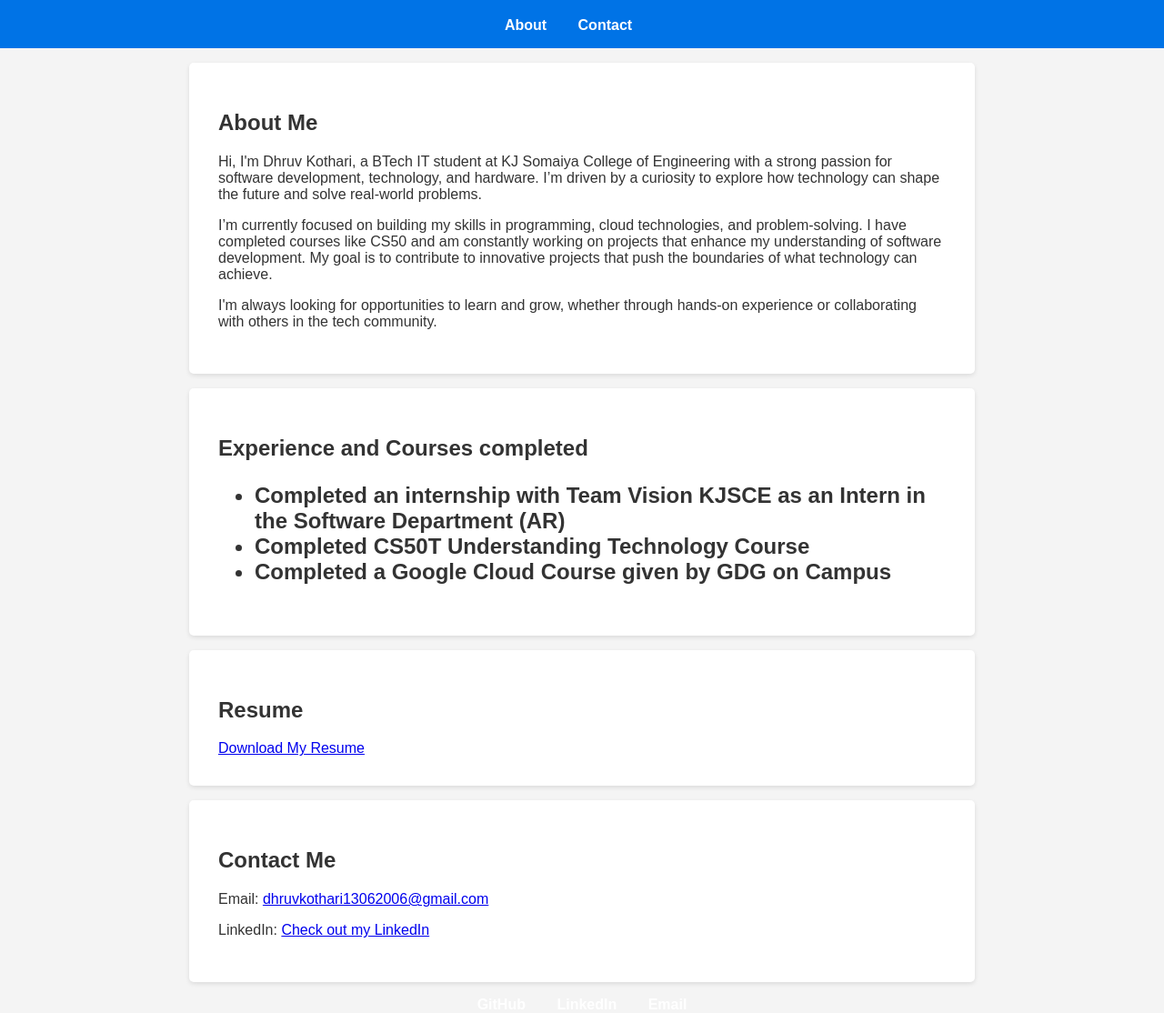
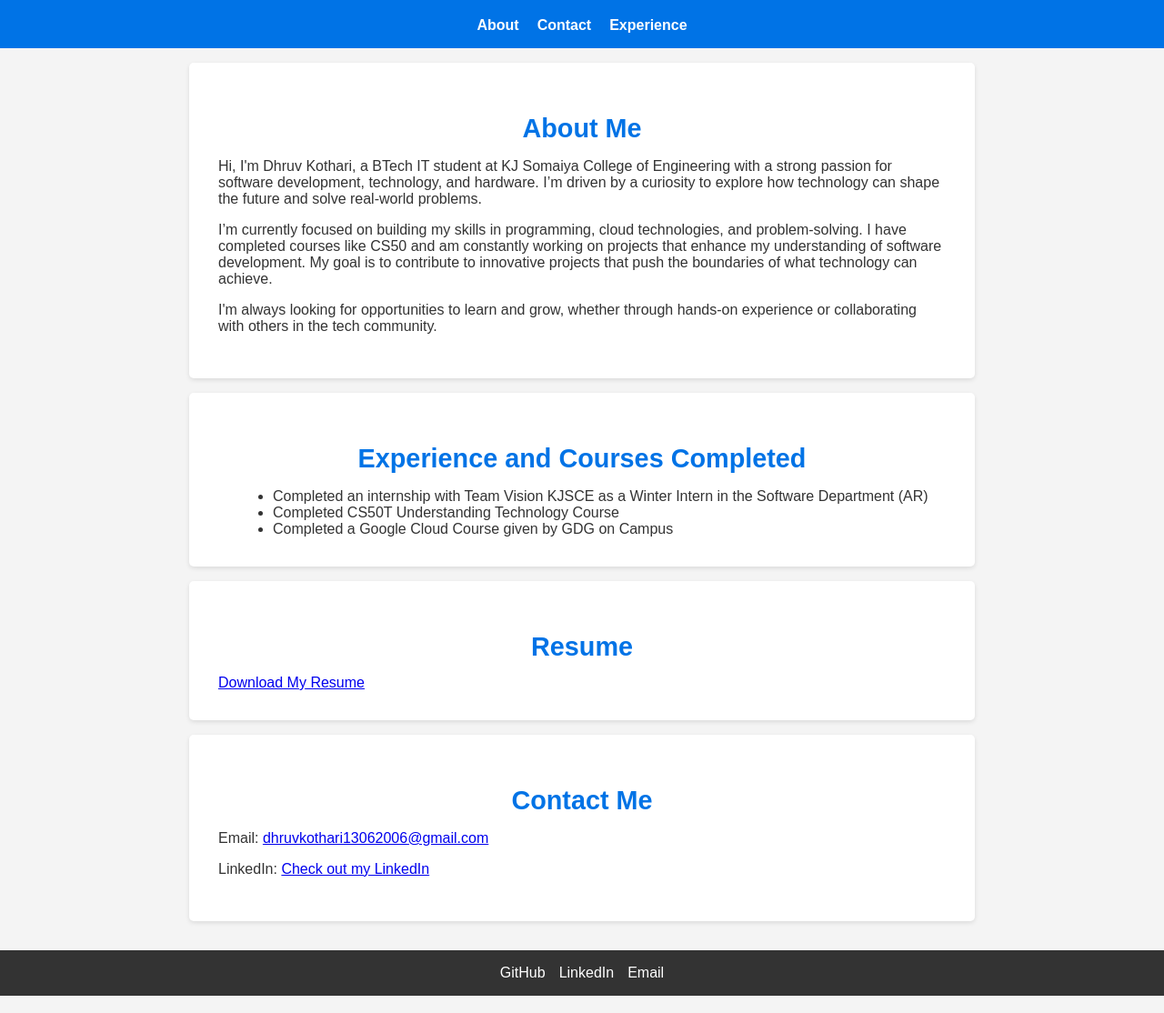
Before and after one commit to dhruv4740/portfolio, a plain HTML site: page index.html in a window 1280 px wide. Shown: the part 77-1191 px from the top of the page at 91% size. Drawn offline with Linux system fonts and the light colour scheme.

Commit message:
updated experience css

```diff
--- a/index.html
+++ b/index.html
@@ -5,11 +5,6 @@
     <meta name="viewport" content="width=device-width, initial-scale=1.0">
     <title>Dhruv Kothari's Website</title>
     <link rel="stylesheet" href="style.css">
-    <style>
-        html {
-            scroll-behavior: smooth;
-        }
-    </style>
 </head>
 <body>
     <header>
@@ -18,7 +13,7 @@
             <ul>
                 <li><a href="#about">About</a></li>
                 <li><a href="#contact">Contact</a></li>
-                <li><a href="#Experience and Courses"Experience></a></li>
+                <li><a href="#experience">Experience</a></li>
             </ul>
         </nav>
     </header>
@@ -30,48 +25,32 @@
         <p>I'm always looking for opportunities to learn and grow, whether through hands-on experience or collaborating with others in the tech community.</p>
     </section>
 
-    <section id="Experience and Courses">
-        <h2>Experience and Courses completed
+    <section id="experience">
+        <h2>Experience and Courses Completed</h2>
         <ul>
-                <li> Completed an internship with Team Vision KJSCE as an Intern in the Software Department (AR)</li>
-                <li> Completed CS50T Understanding Technology Course</li>
-                <li> Completed a Google Cloud Course given by GDG on Campus</li>
+            <li>Completed an internship with Team Vision KJSCE as a Winter Intern in the Software Department (AR)</li>
+            <li>Completed CS50T Understanding Technology Course</li>
+            <li>Completed a Google Cloud Course given by GDG on Campus</li>
         </ul>
-        </h2>
-        <p></p>
     </section>
 
     <section id="resume">
         <h2>Resume</h2>
-        <a href="resume/Dhruv Kothari resume.pdf" download>Download My Resume</a>
+        <a href="resume/Dhruv_Kothari_resume.pdf" download>Download My Resume</a>
     </section>
-
-    <!--
-    <section id="projects">
-        <h2>Projects</h2>
-        <ul>
-            <li><a href="https://github.com/dhruvkothari/project1" target="_blank">Project 1</a></li>
-            <li><a href="https://github.com/dhruvkothari/project2" target="_blank">Project 2</a></li>
-        </ul>
-    </section>
-    -->
 
     <section id="contact">
         <h2>Contact Me</h2>
-        <p>Email: <a href="mailto:dhruvkothari13062006@gmail.com.com">dhruvkothari13062006@gmail.com</a></p>
+        <p>Email: <a href="mailto:dhruvkothari13062006@gmail.com">dhruvkothari13062006@gmail.com</a></p>
         <p>LinkedIn: <a href="https://www.linkedin.com/in/dhruv-kothari-412b5b321/" target="_blank">Check out my LinkedIn</a></p>
     </section>
 
     <footer>
-        <div>
         <ul>
             <li><a href="https://github.com/dhruv4740" target="_blank">GitHub</a></li>
             <li><a href="https://www.linkedin.com/in/dhruv-kothari-412b5b321/" target="_blank">LinkedIn</a></li>
             <li><a href="mailto:dhruvkothari13062006@gmail.com">Email</a></li>
         </ul>
-        </div>
     </footer>
-
-
 </body>
 </html>
--- a/style.css
+++ b/style.css
@@ -1,4 +1,4 @@
-/* General Body Styles */
+/* General Styles */
 body {
     font-family: Arial, sans-serif;
     margin: 0;
@@ -7,7 +7,11 @@ body {
     color: #333;
 }
 
-/* Header Styles */
+html {
+    scroll-behavior: smooth;
+}
+
+/* Header */
 header {
     background-color: #0073e6;
     color: white;
@@ -15,30 +19,22 @@ header {
     text-align: center;
 }
 
-/* Navigation Styles */
 nav ul {
     list-style-type: none;
     padding: 0;
+    display: flex;
+    justify-content: center;
+    gap: 20px;
     margin: 0;
-}
-
-nav ul li {
-    display: inline;
-    margin: 0 15px;
 }
 
 nav ul li a {
     color: white;
     text-decoration: none;
     font-weight: bold;
-    transition: color 0.3s ease;
 }
 
-nav ul li a:hover {
-    color: #3498db;
-}
-
-/* Section Styles */
+/* Sections */
 section {
     padding: 2em;
     margin: 1em auto;
@@ -47,26 +43,38 @@ section {
     border-radius: 5px;
     box-shadow: 0 2px 5px rgba(0, 0, 0, 0.1);
 }
-/* Footer Links Styling */
-footer ul {
-    list-style: none;
-    padding: 0;
-    margin: 0;
-    text-align: center; /* Center align the links */
+
+h2 {
+    text-align: center;
+    font-size: 1.8em;
+    margin-bottom: 0.5em;
+    color: #0073e6;
 }
 
-footer ul li {
-    display: inline-block; /* Display list items horizontally */
-    margin: 0 15px; /* Space between links */
+ul {
+    list-style-type: disc;
+    margin: 1em 0 0 20px;
+}
+
+/* Footer */
+footer {
+    text-align: center;
+    padding: 1em 0;
+    background: #333;
+    color: white;
+    margin-top: 2em;
+}
+
+footer ul {
+    list-style-type: none;
+    padding: 0;
+    display: flex;
+    justify-content: center;
+    gap: 15px;
+    margin: 0;
 }
 
 footer ul li a {
     color: white;
     text-decoration: none;
-    font-weight: bold;
-    transition: color 0.3s ease;
 }
-
-footer ul li a:hover {
-    color: #3498db;
-}
```
Lines whose indentation alone changed are shown as unchanged.
